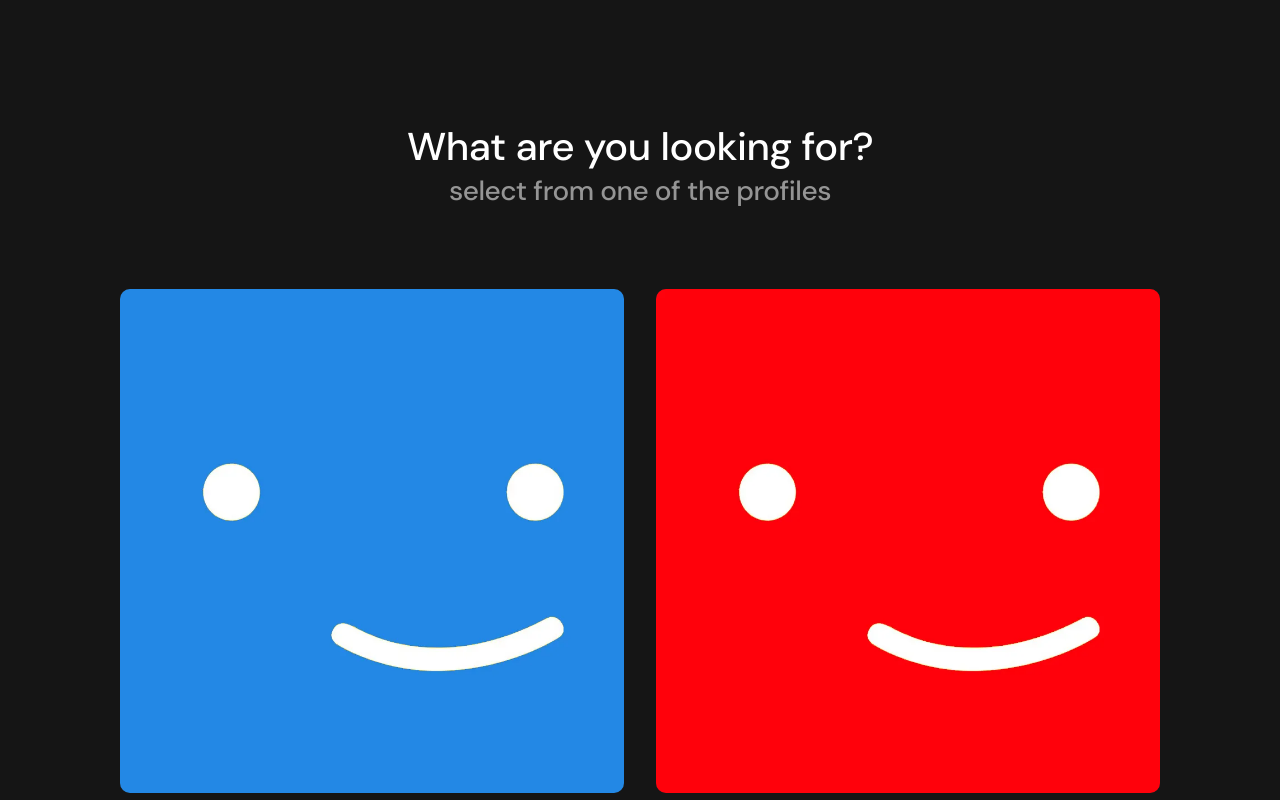
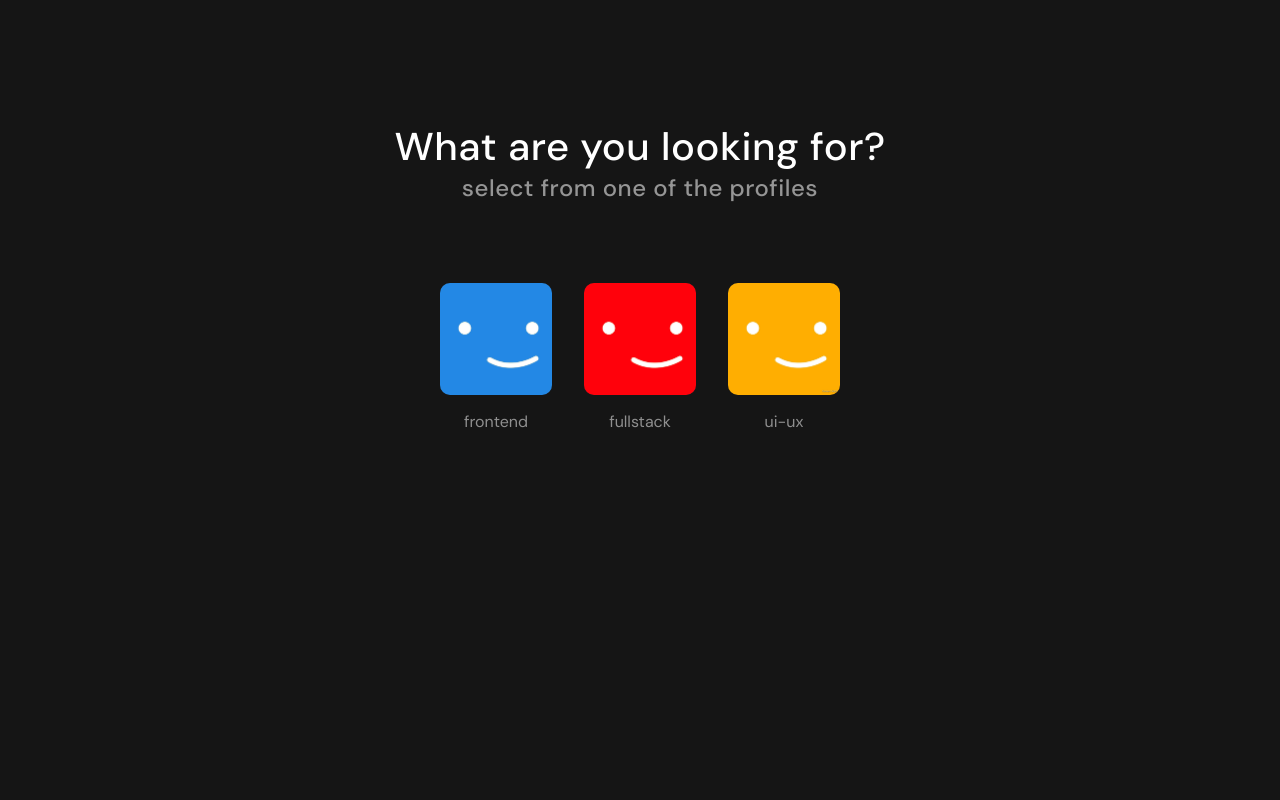
Before and after one commit to shyamsundarko/portfolio-netflix, a Next.js app: page /select-profile in a window 1280 px wide. Shown: the top 800 px of the page. Built offline with nearby package versions, Linux system fonts and the light colour scheme.

Commit message:
bug fix and select-prpfile desktop view

```diff
--- a/src/app/components/About.js
+++ b/src/app/components/About.js
@@ -1,6 +1,7 @@
 import React from 'react'
 import Image from 'next/image'
 import Link from 'next/link'
+import '../styles/about.css'
 
 const About = () => {
   return (
--- a/src/app/frontend/about/page.js
+++ b/src/app/frontend/about/page.js
@@ -9,7 +9,7 @@ const page = () => {
   return (
     <div className='aboutPage'>
         <Navbar />
-        <div className="about">
+        <div className="aboutSection">
             <About />
         </div>
         <BottomNav />
--- a/src/app/styles/profilePage.css
+++ b/src/app/styles/profilePage.css
@@ -52,3 +52,21 @@
     font-size: 3.5vmin;
     color: #8f8f8f;
 }
+
+@media screen and (min-width: 1024px){
+    .profileContainer{
+        width: 10%;
+    }
+    .imageDesc{
+        font-size: 2vmin;
+    }
+
+    .profilePageTitle{
+        letter-spacing: 0.5px;
+    }
+    .profilePageSubTitle{
+        font-size: 3vmin;
+        letter-spacing: 0.5px;
+    }
+
+}
```
